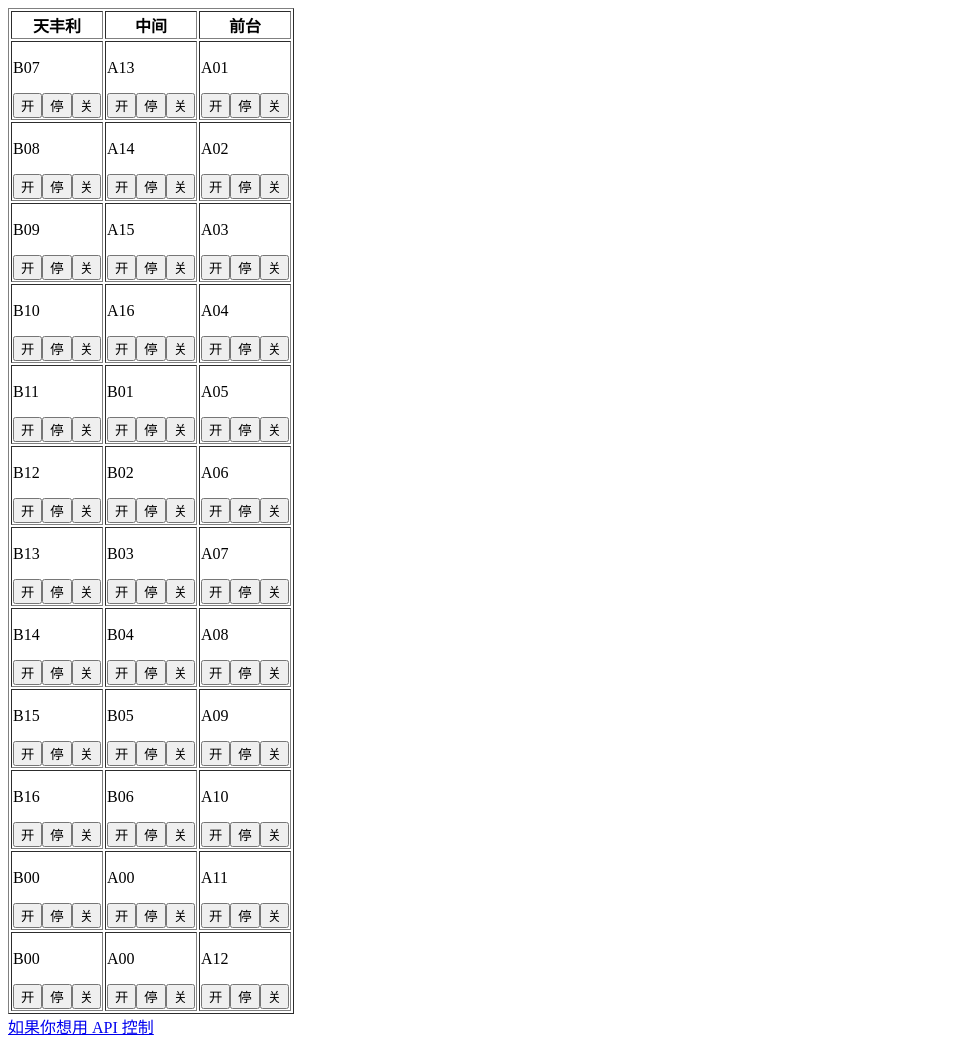
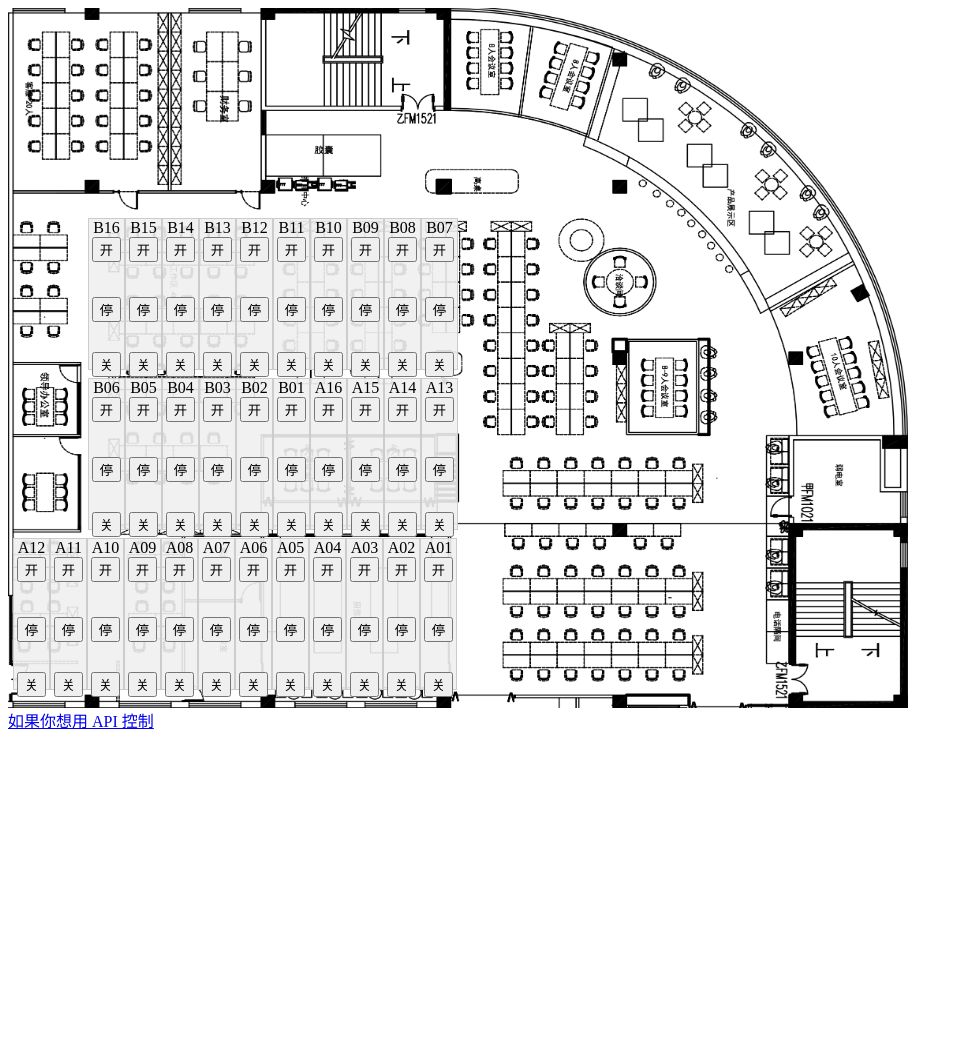
Before and after one commit to kokdemo/FriarSand, a Flask app: page / in a window 1280 px wide. Shown: the whole page, without its empty margins (0-963 px from the left). After the commit the page ends 729 px from the top, so only its background shows below. Run offline with Flask 2, Linux system fonts and the light colour scheme; some libraries are stand-ins or nearby versions.

Commit message:
update a useful panel to control

```diff
--- a/templates/index.html
+++ b/templates/index.html
@@ -3,77 +3,90 @@
 <head>
   <title>卷帘大将——沙和尚</title>
 </head>
+<style>
+    .main{
+        position: relative;
+    }
+    .control{
+        position: relative;
+        height: 700px;
+        width: 900px;
+        background-image: url("{{ url_for("static", filename="img/background.png") }}");
+        background-size: 100% 100%;
+        background-repeat: no-repeat;
+    }
+    .control-panel{
+        display: inline-block;
+    }
+    .control-panel-1{
+        position: absolute;
+        top: 210px;
+        left: 80px;
+    }
+    .control-panel-2{
+        position: absolute;
+        top: 370px;
+        left: 80px;
+    }
+    .control-panel-3{
+        position: absolute;
+        top: 530px;
+        left: 5px;
+    }
+    .control-btns{
+        text-align: center;
+        float: right;
+        height: 150px;
+        width: 35px;
+        border: 1px solid #ccc;
+        background-color: rgba(240,240,240,0.9) ;
+    }
+    .control-btns *{
+        display: block;
+        margin: auto;
+    }
+    .control-btns-stop{
+        position: relative;
+        bottom: -35px;
+    }
+    .control-btns-close{
+        position: relative;
+        bottom: -65px;
+    }
+</style>
 <body>
 
-<table border="1">
-  <tr>
-    <th>天丰利</th>
-    <th>中间</th>
-    <th>前台</th>
-  </tr>
-  <tr>
-    <td><p>B07</p><button type="button">开</button><button type="button">停</button><button type="button">关</button></td>
-    <td><p>A13</p><button type="button">开</button><button type="button">停</button><button type="button">关</button></td>
-    <td><p>A01</p><button type="button">开</button><button type="button">停</button><button type="button">关</button></td>
-  </tr>
-  <tr>
-    <td><p>B08</p><button type="button">开</button><button type="button">停</button><button type="button">关</button></td>
-    <td><p>A14</p><button type="button">开</button><button type="button">停</button><button type="button">关</button></td>
-    <td><p>A02</p><button type="button">开</button><button type="button">停</button><button type="button">关</button></td>
-  </tr>
-  <tr>
-    <td><p>B09</p><button type="button">开</button><button type="button">停</button><button type="button">关</button></td>
-    <td><p>A15</p><button type="button">开</button><button type="button">停</button><button type="button">关</button></td>
-    <td><p>A03</p><button type="button">开</button><button type="button">停</button><button type="button">关</button></td>
-  </tr>
-  <tr>
-    <td><p>B10</p><button type="button">开</button><button type="button">停</button><button type="button">关</button></td>
-    <td><p>A16</p><button type="button">开</button><button type="button">停</button><button type="button">关</button></td>
-    <td><p>A04</p><button type="button">开</button><button type="button">停</button><button type="button">关</button></td>
-  </tr>
-  <tr>
-    <td><p>B11</p><button type="button">开</button><button type="button">停</button><button type="button">关</button></td>
-    <td><p>B01</p><button type="button">开</button><button type="button">停</button><button type="button">关</button></td>
-    <td><p>A05</p><button type="button">开</button><button type="button">停</button><button type="button">关</button></td>
-  </tr>
-  <tr>
-    <td><p>B12</p><button type="button">开</button><button type="button">停</button><button type="button">关</button></td>
-    <td><p>B02</p><button type="button">开</button><button type="button">停</button><button type="button">关</button></td>
-    <td><p>A06</p><button type="button">开</button><button type="button">停</button><button type="button">关</button></td>
-  </tr>
-  <tr>
-    <td><p>B13</p><button type="button">开</button><button type="button">停</button><button type="button">关</button></td>
-    <td><p>B03</p><button type="button">开</button><button type="button">停</button><button type="button">关</button></td>
-    <td><p>A07</p><button type="button">开</button><button type="button">停</button><button type="button">关</button></td>
-  </tr>
-  <tr>
-    <td><p>B14</p><button type="button">开</button><button type="button">停</button><button type="button">关</button></td>
-    <td><p>B04</p><button type="button">开</button><button type="button">停</button><button type="button">关</button></td>
-    <td><p>A08</p><button type="button">开</button><button type="button">停</button><button type="button">关</button></td>
-  </tr>
-  <tr>
-    <td><p>B15</p><button type="button">开</button><button type="button">停</button><button type="button">关</button></td>
-    <td><p>B05</p><button type="button">开</button><button type="button">停</button><button type="button">关</button></td>
-    <td><p>A09</p><button type="button">开</button><button type="button">停</button><button type="button">关</button></td>
-  </tr>
-  <tr>
-    <td><p>B16</p><button type="button">开</button><button type="button">停</button><button type="button">关</button></td>
-    <td><p>B06</p><button type="button">开</button><button type="button">停</button><button type="button">关</button></td>
-    <td><p>A10</p><button type="button">开</button><button type="button">停</button><button type="button">关</button></td>
-  </tr>
-  <tr>
-    <td><p>B00</p><button type="button">开</button><button type="button">停</button><button type="button">关</button></td>
-    <td><p>A00</p><button type="button">开</button><button type="button">停</button><button type="button">关</button></td>
-    <td><p>A11</p><button type="button">开</button><button type="button">停</button><button type="button">关</button></td>
-  </tr>
-  <tr>
-    <td><p>B00</p><button type="button">开</button><button type="button">停</button><button type="button">关</button></td>
-    <td><p>A00</p><button type="button">开</button><button type="button">停</button><button type="button">关</button></td>
-    <td><p>A12</p><button type="button">开</button><button type="button">停</button><button type="button">关</button></td>
-  </tr>
-</table>
+<div class="main">
+    <div class="control">
+        <div class="control-panel control-panel-1">
+            <div class="control-btns" v-for="item in control" v-if="item.position == 0">
+                <span v-text="item.ab+item.label"></span>
+                <button class="control-btns-open" v-on:click="order(item.ab,item.label,'open')">开</button>
+                <button class="control-btns-stop" v-on:click="order(item.ab,item.label,'stop')">停</button>
+                <button class="control-btns-close" v-on:click="order(item.ab,item.label,'close')">关</button>
+            </div>
+        </div>
+        <div class="control-panel control-panel-2">
+            <div class="control-btns" v-for="item in control" v-if="item.position == 1">
+                <span v-text="item.ab+item.label"></span>
+                <button class="control-btns-open" v-on:click="order(item.ab,item.label,'open')">开</button>
+                <button class="control-btns-stop" v-on:click="order(item.ab,item.label,'stop')">停</button>
+                <button class="control-btns-close" v-on:click="order(item.ab,item.label,'close')">关</button>
+            </div>
+        </div>
+        <div class="control-panel control-panel-3">
+            <div class="control-btns" v-for="item in control" v-if="item.position == 2">
+                <span v-text="item.ab+item.label"></span>
+                <button class="control-btns-open" v-on:click="order(item.ab,item.label,'open')">开</button>
+                <button class="control-btns-stop" v-on:click="order(item.ab,item.label,'stop')">停</button>
+                <button class="control-btns-close" v-on:click="order(item.ab,item.label,'close')">关</button>
+            </div>
+        </div>
+    </div>
+</div>
 <a href="http://cl.xcf.io:8080/api-help">如果你想用 API 控制</a>
-  <script src="http://apps.bdimg.com/libs/jquery/2.1.4/jquery.min.js"></script>
+<script src="http://apps.bdimg.com/libs/jquery/2.1.4/jquery.min.js"></script>
+<script src="http://apps.bdimg.com/libs/vue/1.0.8/vue.min.js"></script>
 <script type="text/javascript">
   function exeCMD(ab, number, op){
     $.ajax({
@@ -104,7 +117,179 @@
     }
     var number = args.slice(1,3)
     exeCMD(ab, number, op)
-  })
+  });
+    var vm = new Vue({
+        el:'.control',
+        data:{
+            control:[
+                {
+                    ab:'B',
+                    label:'07',
+                    position:0
+                },
+                {
+                    ab:'B',
+                    label:'08',
+                    position:0
+                },
+                {
+                    ab:'B',
+                    label:'09',
+                    position:0
+                },
+                {
+                    ab:'B',
+                    label:'10',
+                    position:0
+                },
+                {
+                    ab:'B',
+                    label:'11',
+                    position:0
+                },
+                {
+                    ab:'B',
+                    label:'12',
+                    position:0
+                },
+                {
+                    ab:'B',
+                    label:'13',
+                    position:0
+                },
+                {
+                    ab:'B',
+                    label:'14',
+                    position:0
+                },
+                {
+                    ab:'B',
+                    label:'15',
+                    position:0
+                },
+                {
+                    ab:'B',
+                    label:'16',
+                    position:0
+                },
+                {
+                    ab:'A',
+                    label:'13',
+                    position:1
+                },
+                {
+                    ab:'A',
+                    label:'14',
+                    position:1
+                },
+                {
+                    ab:'A',
+                    label:'15',
+                    position:1
+                },
+                {
+                    ab:'A',
+                    label:'16',
+                    position:1
+                },
+                {
+                    ab:'B',
+                    label:'01',
+                    position:1
+                },
+                {
+                    ab:'B',
+                    label:'02',
+                    position:1
+                },
+                {
+                    ab:'B',
+                    label:'03',
+                    position:1
+                },
+                {
+                    ab:'B',
+                    label:'04',
+                    position:1
+                },
+                {
+                    ab:'B',
+                    label:'05',
+                    position:1
+                },
+                {
+                    ab:'B',
+                    label:'06',
+                    position:1
+                },
+                {
+                    ab:'A',
+                    label:'01',
+                    position:2
+                },
+                {
+                    ab:'A',
+                    label:'02',
+                    position:2
+                },
+                {
+                    ab:'A',
+                    label:'03',
+                    position:2
+                },
+                {
+                    ab:'A',
+                    label:'04',
+                    position:2
+                },
+                {
+                    ab:'A',
+                    label:'05',
+                    position:2
+                },
+                {
+                    ab:'A',
+                    label:'06',
+                    position:2
+                },
+                {
+                    ab:'A',
+                    label:'07',
+                    position:2
+                },
+                {
+                    ab:'A',
+                    label:'08',
+                    position:2
+                },
+                {
+                    ab:'A',
+                    label:'09',
+                    position:2
+                },
+                {
+                    ab:'A',
+                    label:'10',
+                    position:2
+                },
+                {
+                    ab:'A',
+                    label:'11',
+                    position:2
+                },
+                {
+                    ab:'A',
+                    label:'12',
+                    position:2
+                }
+            ]
+        },
+        methods:{
+            order:function(ab,label,op){
+                exeCMD(ab, label, op);
+            }
+        }
+    });
 </script>
 </body>
 </html>
```
Also changed, not shown: static/img/background.png (added).
